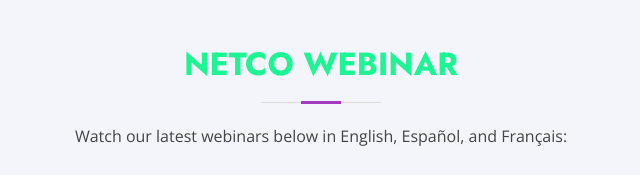
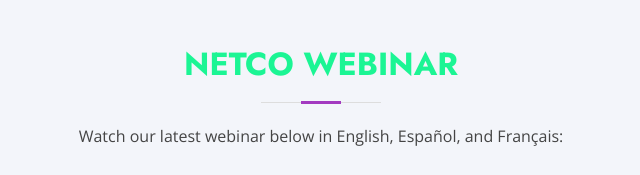
Before and after one commit to ghmartinez/netco, a plain HTML site: page index.html in a window 1280 px wide. Shown: the part 2840-3015 px from the top of the page, 319-959 px from the left. Drawn offline with nearby package versions, Linux system fonts and the light colour scheme.

Commit message:
Update index.html

```diff
--- a/index.html
+++ b/index.html
@@ -205,7 +205,7 @@
     <div class="container" data-aos="fade-up">
         <div class="section-title">
             <h2>NETCO Webinar</h2>
-            <p>Watch our latest webinars below in English, Español, and Français:</p>
+            <p>Watch our latest webinar below in English, Español, and Français:</p>
         </div>
         <div class="row">
             <div class="col-lg-4 col-md-6">
```
